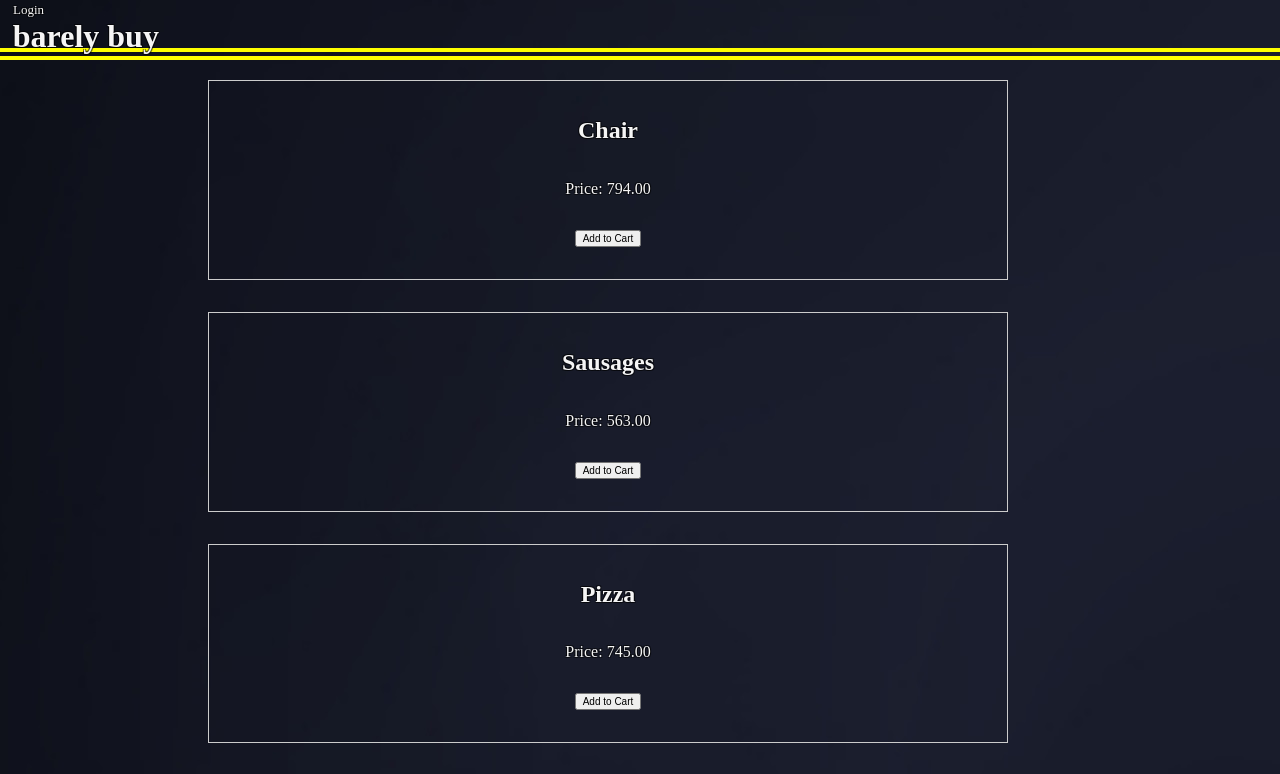
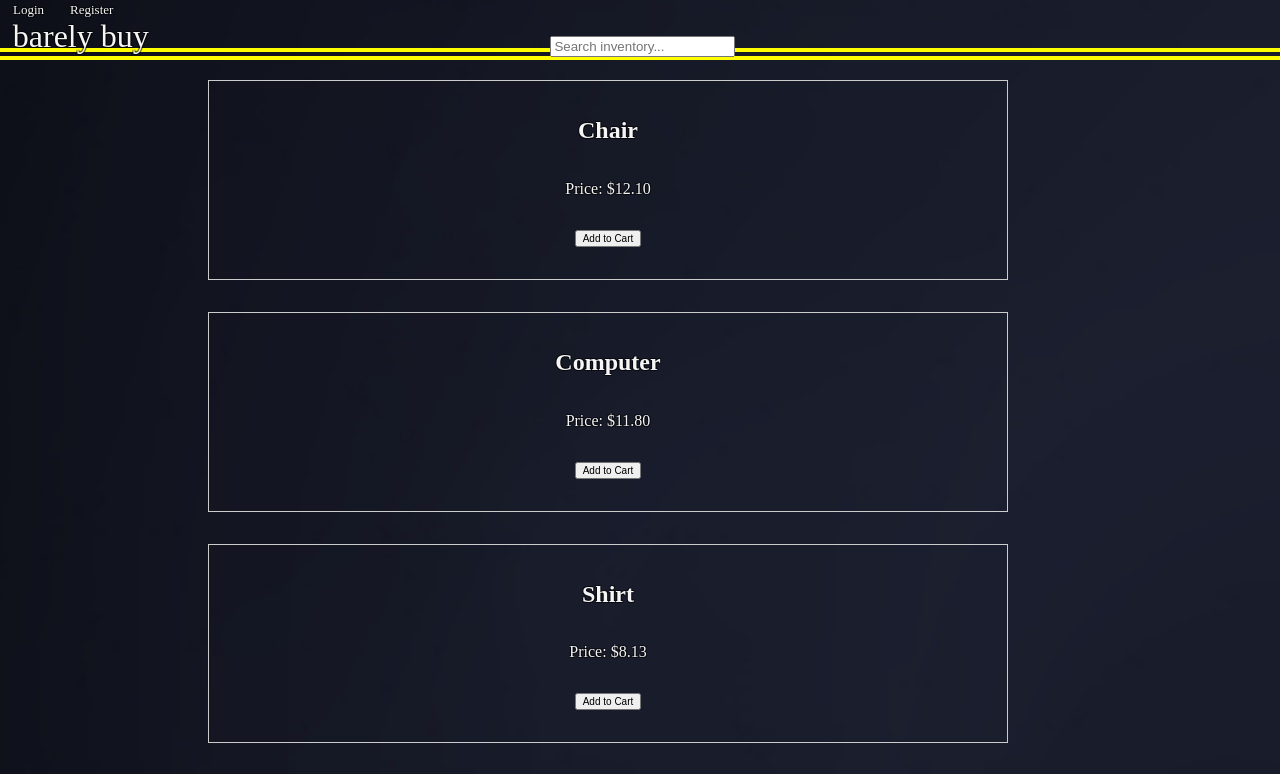
Before and after one commit to mathewlmcdowell/BarelyBuy, a React (Vite) app: page / in a window 1280 px wide. Shown: the top 774 px of the page. Built offline with nearby package versions, Linux system fonts and the light colour scheme.

Commit message:
update to faker and searchbar function

```diff
--- a/src/client/App.jsx
+++ b/src/client/App.jsx
@@ -1,19 +1,25 @@
-import { useState } from "react";
+import React, { useState } from "react";
 import { Routes, Route, Link } from "react-router-dom";
 import Home from "./components/Home";
 import './style.css'
 import Login from "./components/Login";
+import Register from "./components/Register";
+import Cart from './components/Cart';
+import ProductDetail from "./components/ProductDetail";
+import SearchBar from "./components/SearchBar";
 
-export default function App() {
+
+export default function App({ onSearch }) {
 
   return(
     <>
-    <div>
-      <Routes>
-        <Route path ='/' element={<Home />} />
-        <Route path ='/Login' element={<Login />} />
-      </Routes>
-    </div>
+    <Routes>
+      <Route path="/" element={<Home />} />
+      <Route path="/cart" element={<Cart />} />
+      <Route path="/product/:id" element={<ProductDetail />} />
+      <Route path ='/Login' element={<Login />} />
+      <Route path ='/Register' element={<Register />} />
+    </Routes>
     </>
   )
 }
--- a/src/client/components/Faker.jsx
+++ b/src/client/components/Faker.jsx
@@ -1,24 +1,46 @@
-
 import Card from './Card';
 import {faker} from '@faker-js/faker';
+import { useState } from 'react';
+
 
 export default function Faker() {
   const data = [];
+  const [selectedProduct, setSelectedProduct] = useState(null); // Initialize selected product state
 
   for(let i = 0; i < 50; i++) {
+    const minPrice = 8;
+    const maxPrice = 20;
+    const price = `$${(minPrice + Math.random() * (maxPrice - minPrice)).toFixed(2)}`;
+
     let fakee = {
       id: i,
       product_name: faker.commerce.product(),
-      price: faker.commerce.price(),
+      price: price,
     };
     data.push(fakee);
   }
 
+   // Define the handleProductClick function to set the selected product
+   const handleProductClick = (product) => {
+    setSelectedProduct(product);
+  };
+
+  const handleAddToCart = (product) => {
+    // Implement your logic to add the product to the cart here
+    console.log(`Added ${product.product_name} to the cart`);
+  };
+
+
   return (
+    <>
     <div className="card-container outline">
       {data.map((product) => (
-        <Card key={product.id} product={product} />
+        <div key={product.id} onClick={() => handleProductClick(product)}>
+          <Card product={product} onAddToCart={handleAddToCart} />
+        </div>
       ))}
+
     </div>
+    </>
   );
 }
--- a/src/client/components/Home.jsx
+++ b/src/client/components/Home.jsx
@@ -1,7 +1,36 @@
 import Faker from "./Faker"
 import NavBar from "./NavBar"
+import SearchBar from "./SearchBar"
+import { useState } from "react"
+import ProductDetail from "./ProductDetail"
+import Card from "./Card"
 
-export default function Home() {
+
+export default function Home({ onSearch }) {
+    const [selectedProduct, setSelectedProduct] = useState(null);
+    const [searchText, setSearchText] = useState(''); // State for search text
+    const data = [];
+
+    const handleProductClick = (product) => {
+        setSelectedProduct(product);
+        console.log("i've gone off")
+      };
+
+      // Function to filter products based on search text
+      const filterProducts = (products, text) => {
+        return products.filter((product) =>
+          product.product_name.toLowerCase().includes(text.toLowerCase())
+        );
+      };
+
+      // Update the search text and filtered products when the user types in the search bar
+      const handleSearch = (text) => {
+        setSearchText(text);
+      };
+
+      // Filter the products based on the search text
+      const filteredProducts = filterProducts(data, searchText);
+
 
     return(
         <>
@@ -9,8 +38,17 @@ export default function Home() {
             <NavBar />
         </div>
         <div>
+            <SearchBar onSearch={handleSearch} /> {/* Add the SearchBar component */}
+            {filteredProducts.map((product) => (
+            <div key={product.id} onClick={() => handleProductClick(product)}>
+                <Card product={product} />
+            </div>
+            ))}
+        </div>
+        <div>
             <Faker />
         </div>
+        { (selectedProduct && <ProductDetail product={selectedProduct} />) }
         </>
     )
 }
--- a/src/client/components/Login.jsx
+++ b/src/client/components/Login.jsx
@@ -1,4 +1,5 @@
 import React, { useState } from 'react';
+import NavBar from './NavBar';
 
 const Login = () => {
   const [email, setEmail] = useState('');
@@ -43,7 +44,11 @@ const Login = () => {
   };
 
   return (
-    <div className='outline'>
+    <>
+    <div>
+      <NavBar />
+    </div>
+    <div className='outline padding'>
       <h2>Login</h2>
       <form onSubmit={handleSubmit}>
         <div>
@@ -70,6 +75,7 @@ const Login = () => {
       </form>
       <p>{message}</p>
     </div>
+    </>
   );
 };
 
--- a/src/client/components/NavBar.jsx
+++ b/src/client/components/NavBar.jsx
@@ -1,5 +1,4 @@
 import { Link } from "react-router-dom"
-import Login from './Login'
 
 export default function NavBar() {
 
@@ -12,10 +11,9 @@ export default function NavBar() {
             </div>
             <div>
                 <Link to = '/Login' className='navButton'>Login</Link>
+                <Link to = '/Register' className="navButton">Register</Link>
             </div>
-            <h1 className="title">barely buy</h1>
-
-
+            <Link to = '/' className="title">barely buy</Link>
         </div>
         </>
     )
--- a/src/client/components/Register.jsx
+++ b/src/client/components/Register.jsx
@@ -1,5 +1,6 @@
 import React, {useState} from "react";
 import { useNavigate } from "react-router-dom";
+import NavBar from "./NavBar";
 
 
 export default function Register () {
@@ -59,6 +60,9 @@ export default function Register () {
 return(
     <>
     <div>
+      <NavBar />
+    </div>
+    <div className="padding">
 <h2>Don't have an account? Sign Up</h2>
  <form
  method="POST"
--- a/src/client/components/SearchBar.jsx
+++ b/src/client/components/SearchBar.jsx
@@ -1,23 +1,37 @@
 // SearchBar.jsx
 import React, { useState } from 'react';
+import Card from './Card';
 
 export default function SearchBar({ onSearch }) {
   const [searchText, setSearchText] = useState('');
 
+
   const handleSearchChange = (e) => {
     const text = e.target.value;
     setSearchText(text);
-    onSearch(text); // Pass the search text to the parent component
   };
 
+  const handleKeyDown = (e) => {
+    if (e.key === 'Enter') {
+      const text = e.target.value;
+      setSearchText(text);
+      onSearch(text);
+    }
+  };
+
+
+
   return (
-    <div>
+    <>
+    <div className='outline searchBar'>
       <input
         type="text"
+        onKeyDown={handleKeyDown}
         placeholder="Search inventory..."
         value={searchText}
         onChange={handleSearchChange}
       />
     </div>
+    </>
   );
 }
--- a/src/client/style.css
+++ b/src/client/style.css
@@ -82,6 +82,8 @@ body{
   color: whitesmoke;
   display: inline;
   padding-left: 1%;
+  font-size:xx-large;
+  text-decoration: none;
 }
 
 .outline {
@@ -92,3 +94,17 @@ body{
     1px 1px 0 #00000079;
   color: whitesmoke;
   }
+
+  .searchBar {
+    display:block;
+    position:fixed;
+    z-index: 99;
+    margin-left: 43%;
+    width: 15%;
+    margin-top: 2.8%;
+  }
+
+  .padding {
+    padding: 4rem 2rem;
+    height: 100vh;
+  }
```
Also changed, not shown: src/client/components/Routes.jsx (deleted, +0 -20 lines), src/client/components/Header.jsx (renamed from src/client/components/Header.js).
